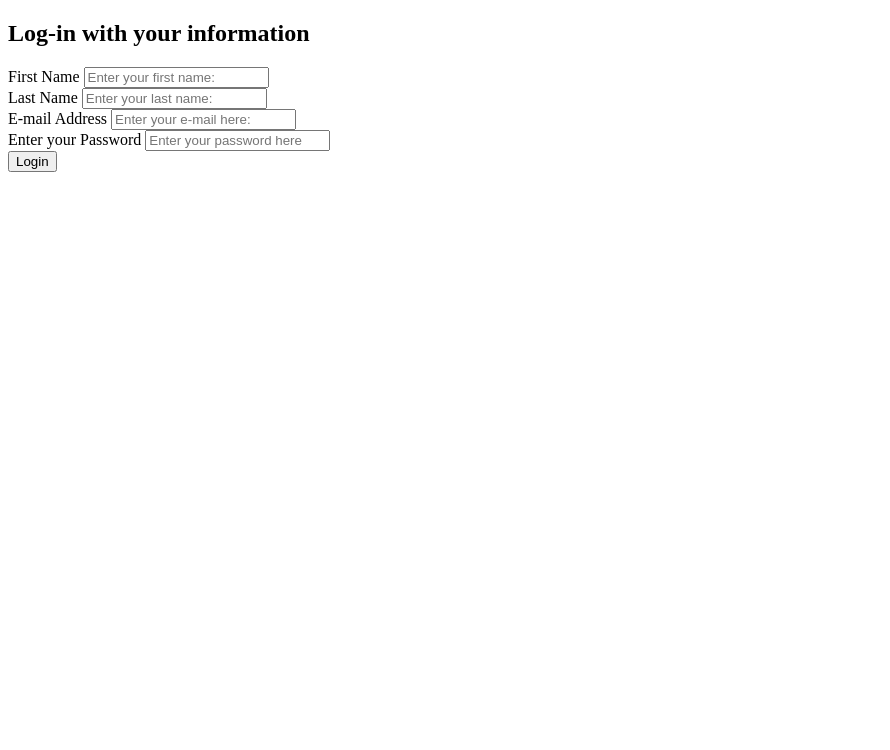
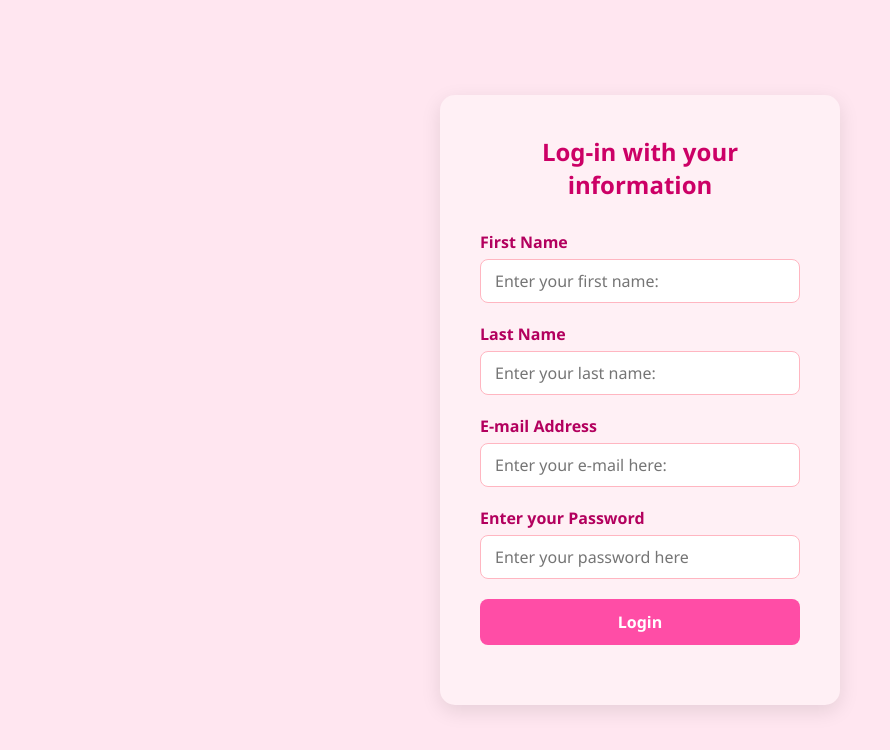
Before and after one commit to tanzilshupto/FoodPanda-Clone, a plain HTML site: page login.html in a window 1280 px wide. Shown: the whole page, without its empty margins (0-890 px from the left). Drawn offline with Linux system fonts and the light colour scheme; files that its build step writes are made by us from their sources; the site is published under a folder, as on GitHub Pages, so addresses that start at the root find nothing.

Commit message:
login.html

```diff
--- a/login.html
+++ b/login.html
@@ -4,7 +4,7 @@
     <meta charset="UTF-8" />
     <meta name="viewport" content="width=device-width, initial-scale=1.0" />
     <title>Log in to FoodPanda</title>
-    <link rel="stylesheet" href="/CSS/login.css" />
+    <link rel="stylesheet" href="CSS/login.css" />
     <link rel="shortcut icon" href="/png/logo.png" type="image/x-icon" />
   </head>
   <body>
@@ -38,5 +38,6 @@
         <button type="submit">Login</button>
       </div>
     </form>
+    <script src="JS/login.js"></script>
   </body>
 </html>
```
